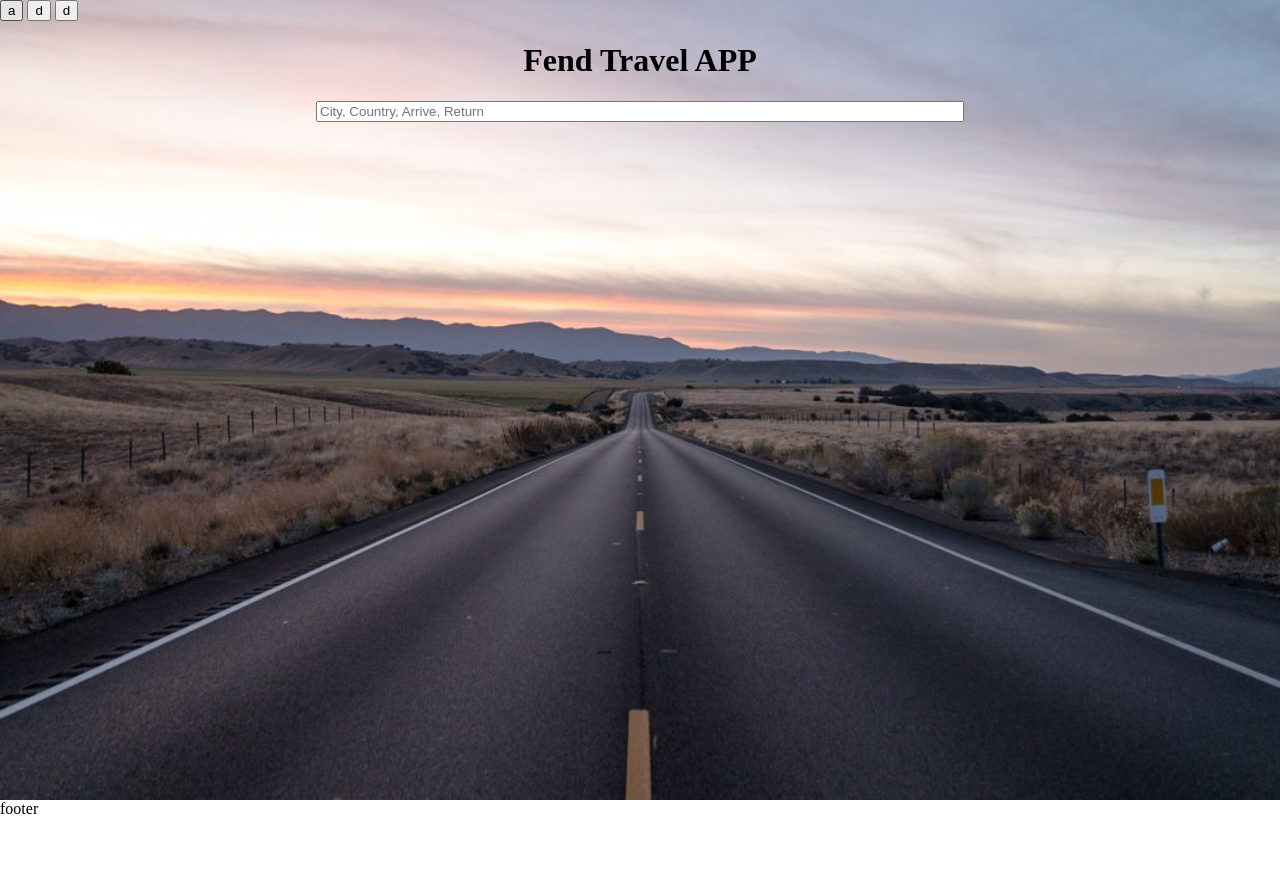
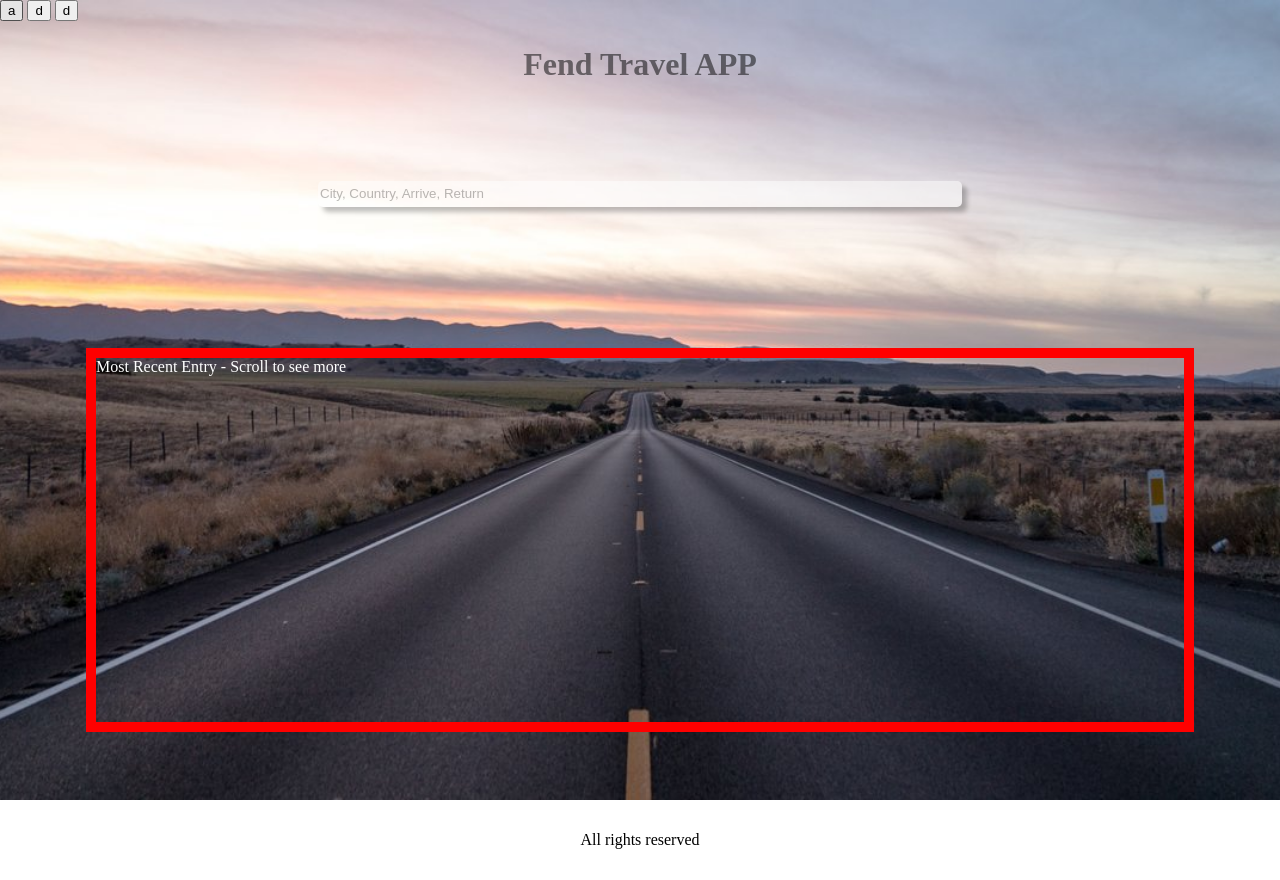
Before and after one commit to andrevms/Travel-App, a website built with webpack: page src/client/views/index.html in a window 1280 px wide. Before the commit the page ends 818 px from the top, so only its background shows below. Built offline with nearby package versions, Linux system fonts and the light colour scheme.

Commit message:
feat: Improving prototype layout

```diff
--- a/src/client/styles/base.scss
+++ b/src/client/styles/base.scss
@@ -1,24 +1,75 @@
+//first view img
 $header-img: url('../images/header.jpg');
 
 body {
-    display: grid;
-    margin: 0px;
-    width: 100vw;
-    height: 100vh;
+    margin: 0;
+    padding: 0;
 }
 
-.container-view {
+//Take all first view
+.back-img {
     background: $header-img no-repeat;
     background-position: center;
     background-size: cover;
     height: 100vh;
 }
 
-label {
-    display: block;
-    text-align: center;
+//Layout MEDIA 1080p
+.ct-display {
+    display: grid;
+    grid-template-rows: auto 1fr 2fr 65vh;
+    grid-template-areas:
+		"nv nv nv nv"
+        "hd hd hd hd"
+        "main main main main"
+		"ct ct ct ct"
+	;
+
+    nav {
+        grid-area: nv;
+    }
+
+    header {
+        grid-area: hd;
+        opacity : 0.5;
+    }
+
+    main {
+        grid-area: main;
+    }
+
+    .container-content {
+        grid-area: ct;
+    }
 }
+
+.ct-box {
+    height: 70%;
+    width: 85vw;
+    overflow: auto;
+    border: 10px solid red;
+    color: white;
+  }
 
 #name {
     width: 50vw;
+    height: 3vh;
+    border: none;
+    border-radius: 5px;
+    opacity : 0.5;
 }
+
+footer {
+    height: 10vh;
+}
+
+.shadow-box {
+    text-shadow: 5px 5px 5px rbga(0,0,0,0.5);
+    box-shadow: 5px 5px 5px rgba(0,0,0,0.5);
+}
+
+.centralize {
+  display: flex;
+  align-items: center;
+  justify-content: center;
+}
--- a/src/client/styles/header.scss
+++ b/src/client/styles/header.scss
@@ -1,6 +1,3 @@
 header {
 
-    h1 {
-        text-align: center;
-    }
 }
--- a/src/client/views/index.html
+++ b/src/client/views/index.html
@@ -4,21 +4,30 @@
        <title>Fend Travel</title>
     </head>
     <body>
-        <div class="container-view">
-            <header>
-                <nav>
-                    <button>a</button>
-                    <button>d</button>
-                    <button>d</button>
-                </nav>
+        <div class="back-img ct-display">
+            <nav>
+                <button>a</button>
+                <button>d</button>
+                <button>d</button>
+            </nav>
+            <header class="centralize">
                 <h1>Fend Travel APP</h1>
             </header>
-            <main>
+            <main class="centralize">
                 <label for="name">
-                    <input type="text" id="name" name="user_name" placeholder="City, Country, Arrive, Return">
+                    <input class= "shadow-box"
+                        type="text"
+                        id="name"
+                        name="user_name"
+                        placeholder="City, Country, Arrive, Return">
                 </label>
             </main>
+            <div class="container-content centralize">
+                <div class="ct-box">
+                    <div class="title">Most Recent Entry - Scroll to see more</div>
+                </div>
+            </div>
         </div>
-        <footer>footer</footer>
+        <footer class="centralize">All rights reserved</footer>
     </body>
 </html>
```
